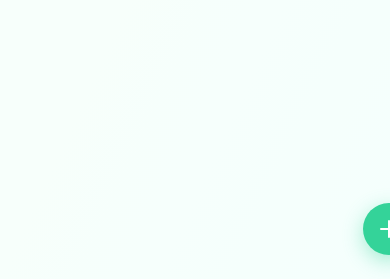
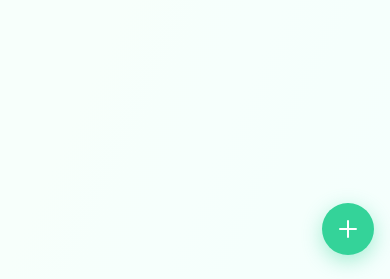
Before and after one commit to Gamepch/Study-Bunny, a Flask app: page / in a window 390 px wide. Shown: the part 565-844 px from the top of the page. Run offline with Flask 3, Linux system fonts and the light colour scheme; data that the repository does not hold is empty.

Commit message:
글 작성하기 짤림 수정

```diff
--- a/static/css/style.css
+++ b/static/css/style.css
@@ -362,6 +362,13 @@
 .fab-main-btn:hover { background: #10b981; }
 .fab-main-btn.open { transform: rotate(45deg); }
 
+@media (max-width: 560px) {
+    .fab-menu-popup,
+    .fab-main-btn {
+        right: 16px;
+    }
+}
+
 /* ===== EMPTY STATE ===== */
 .empty-state {
     text-align: center;
--- a/static/js/main.js
+++ b/static/js/main.js
@@ -319,7 +319,7 @@ function closeWriteModal() {
     if (modal) modal.classList.add('hidden');
 }
 
-/**
+/**\
  * 하위 호환: 기존 toggleWriteModal() 참조를 유지
  */
 function toggleWriteModal() {
@@ -526,7 +526,7 @@ function renderAuthZone(isLoggedIn) {
             <div class="flex items-center space-x-2">
                 ${typeof notificationBellButtonHtml === 'function' ? notificationBellButtonHtml() : ''}
                 <button onclick="location.href='/mypage?user=${encodeURIComponent(currentUser.username)}'" class="text-xs bg-emerald-100 text-emerald-500 px-3 py-1.5 rounded-xl font-bold hover:bg-emerald-200 transition-all">
-                    마이페이지 🍀
+                    마이페이지
                 </button>
                 <button onclick="handleLogout()" class="text-xs bg-gray-100 text-gray-500 px-3 py-1.5 rounded-xl font-bold hover:bg-gray-200 transition-all">
                     로그아웃
```
Also changed, not shown: static/logo.png (added), static/manifest.json.
